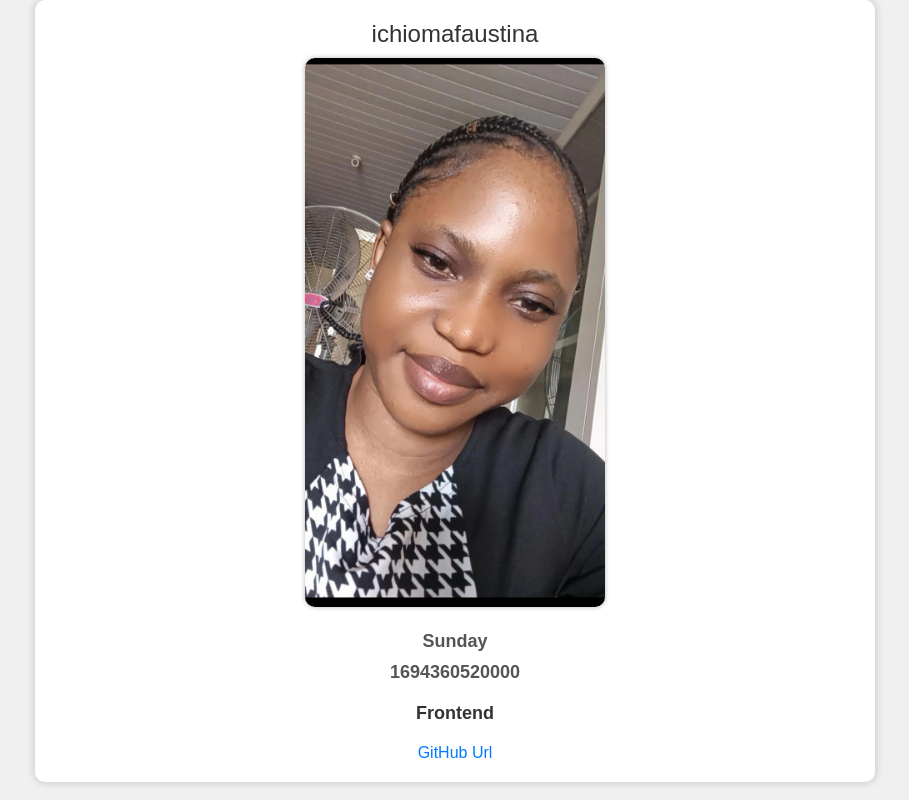
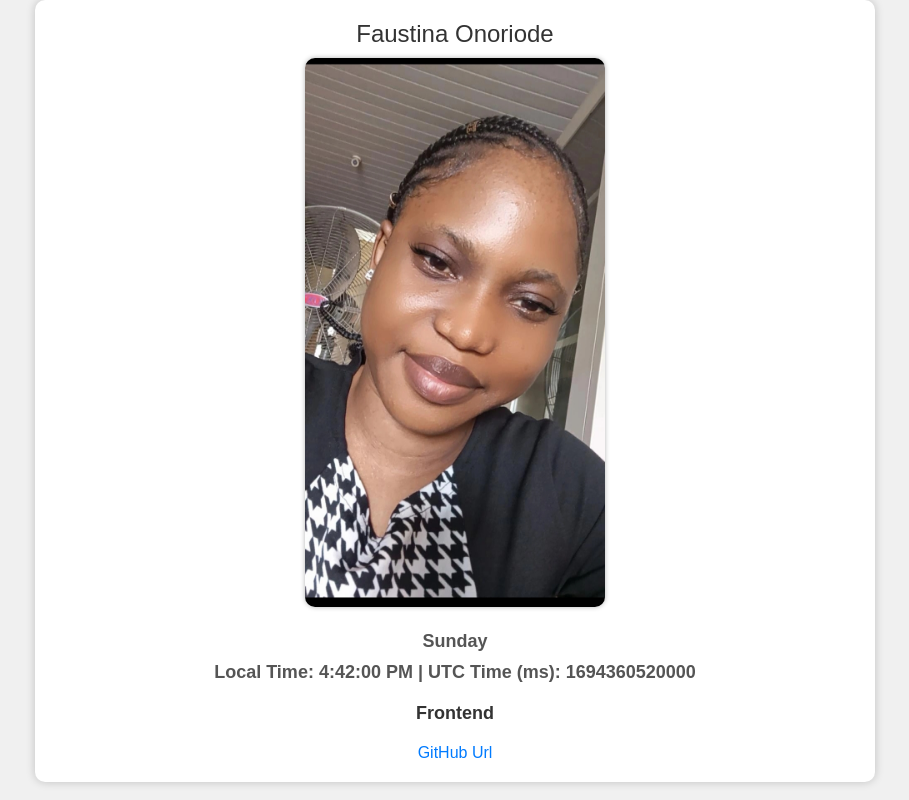
Before and after one commit to Ichiomacode/Personal-data, a plain HTML site: page index.html in a window 1280 px wide. Shown: the whole page, without its empty margins (185-1094 px from the left). Drawn offline with Linux system fonts and the light colour scheme.

Commit message:
latest commit

```diff
--- a/index.html
+++ b/index.html
@@ -8,7 +8,7 @@
 </head>
 <body>
     <div class="container">
-            <p data-testid="slackUserName">ichiomafaustina</p>
+            <p data-testid="slackUserName">Faustina Onoriode</p>
 
         <!-- Slack Display Picture -->
         <p>
--- a/index.js
+++ b/index.js
@@ -1,24 +1,35 @@
-// Function to update the current day of the week
-function updateDayOfTheWeek() {
-    const daysOfWeek = ["Sunday", "Monday", "Tuesday", "Wednesday", "Thursday", "Friday", "Saturday"];
+function updateCurrentDayOfTheWeek() {
+    const daysOfWeek = [
+    'Sunday',
+    'Monday',
+    'Tuesday',
+    'Wednesday',
+    'Thursday',
+    'Friday',
+    'Saturday',
+    ];
     const currentDate = new Date();
-    const dayOfTheWeek = daysOfWeek[currentDate.getUTCDay()];
-    document.querySelector('[data-testid="currentDayOfTheWeek"]').textContent = dayOfTheWeek;
-}
-
-// Function to update the current UTC time in milliseconds
-function updateUTCTime() {
-    const currentUTCTime = Date.now();
-    document.querySelector('[data-testid="currentUTCTime"]').textContent = currentUTCTime;
-}
-
-
-function updateUTCTimeEverySecond() {
-    setInterval(updateUTCTime, 1000);
-}
-
-
-window.addEventListener('load', () => {
-    updateDayOfTheWeek();
-    updateUTCTimeEverySecond();
-});
+    const options = { weekday: 'long', timeZone: 'Africa/Lagos' }; // Nigeria's time zone
+    const currentDay = new Intl.DateTimeFormat('en-US', options).format(
+    currentDate
+    );
+    document.querySelector('[data-testid="currentDayOfTheWeek"]').textContent =
+    currentDay;
+    }
+    // Initial update
+    updateCurrentDayOfTheWeek();
+    // Update the current day of the week every 24 hours
+    setInterval(updateCurrentDayOfTheWeek, 86400000);
+    // Function to update the current local time in Nigeria (WAT time zone)
+    function updateCurrentLocalTime() {
+    const currentDate = new Date();
+    const options = { timeZone: 'Africa/Lagos' }; // Nigeria's time zone
+    const localTime = currentDate.toLocaleTimeString('en-US', options);
+    const utcTimeMilliseconds = currentDate.getTime(); // Get UTC time in milliseconds
+    document.querySelector('[data-testid="currentUTCTime"]').textContent =
+    'Local Time: ' + localTime + ' | UTC Time (ms): ' + utcTimeMilliseconds;
+    }
+    // Initial update
+    updateCurrentLocalTime();
+    // Update the current local time every second
+    setInterval(updateCurrentLocalTime, 1000);
```
